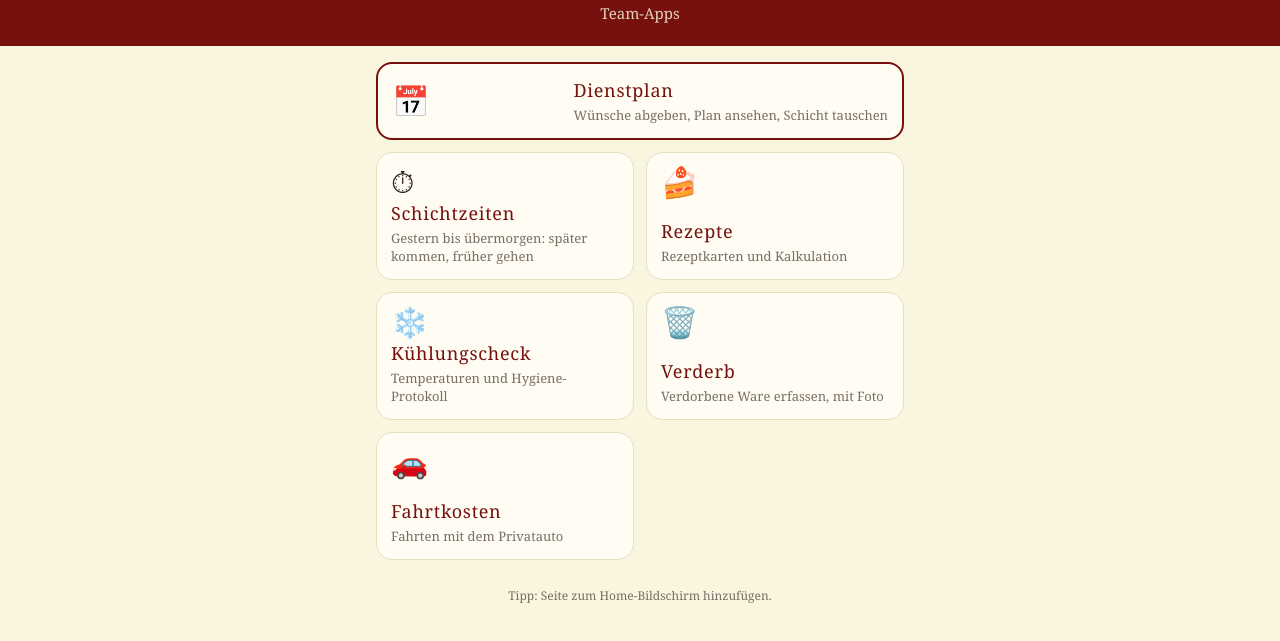
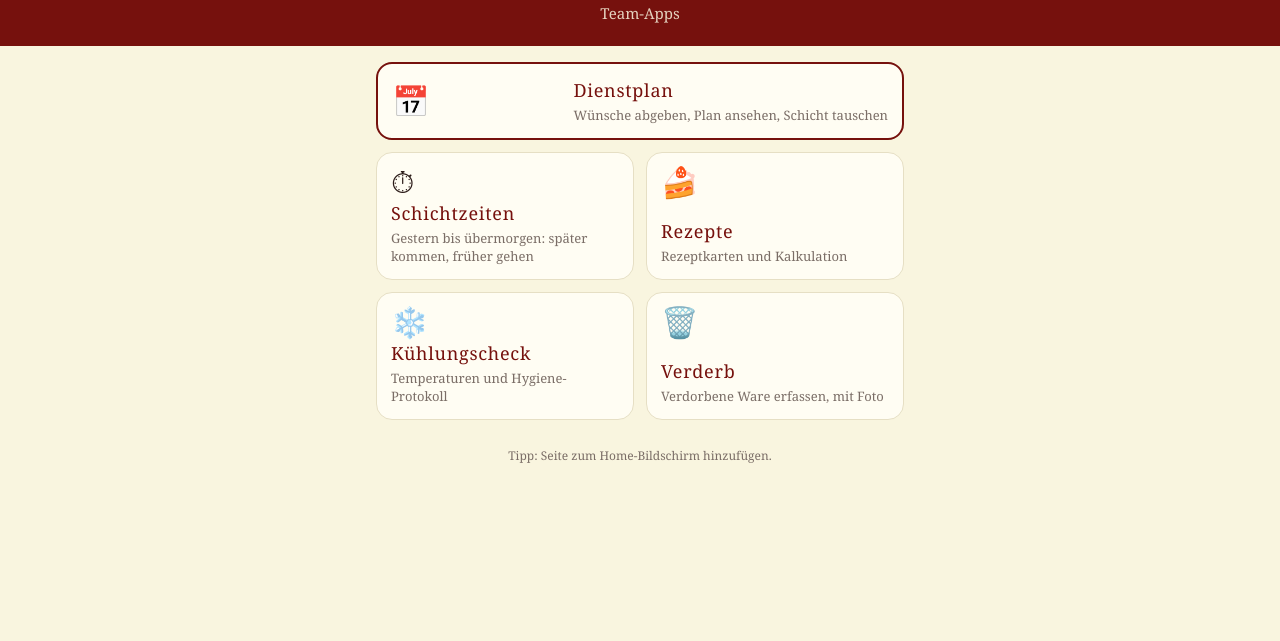
Before and after one commit to kaffeessariat/dienstplan, a plain HTML site: page index.html in a window 1280 px wide. Shown: the part 125-766 px from the top of the page. Drawn offline with Linux system fonts and the light colour scheme.

Commit message:
Fahrtkosten-Kachel nur für Chris, Jana, Hannah, Christiane (angemeldet)

```diff
--- a/index.html
+++ b/index.html
@@ -76,9 +76,9 @@ if (!window.__dp) {
   var who = '';
   try { who = localStorage.getItem('dp_who') || ''; } catch (e) {}
   if (who) document.getElementById('hallo').textContent = 'Hallo ' + who;
-  // Fahrtkosten nur für die, die sie nutzen (wer nicht angemeldet ist, sieht alles)
   var FK = ['Chris', 'Jana', 'Hannah', 'Christiane'];
-  if (who && FK.indexOf(who) < 0) document.getElementById('fk').style.display = 'none';
+  // Fahrtkosten nur für diese vier und nur angemeldet (der Server prüft zusätzlich den Code)
+  if (FK.indexOf(who) < 0) document.getElementById('fk').style.display = 'none';
   // Verwaltung nur für Chris und Jana (angemeldet)
   if (who === 'Chris' || who === 'Jana') document.getElementById('vw').style.display = '';
   // Kasse & Tresor nur für Chris und Jana (der Server prüft zusätzlich den Code)
```
